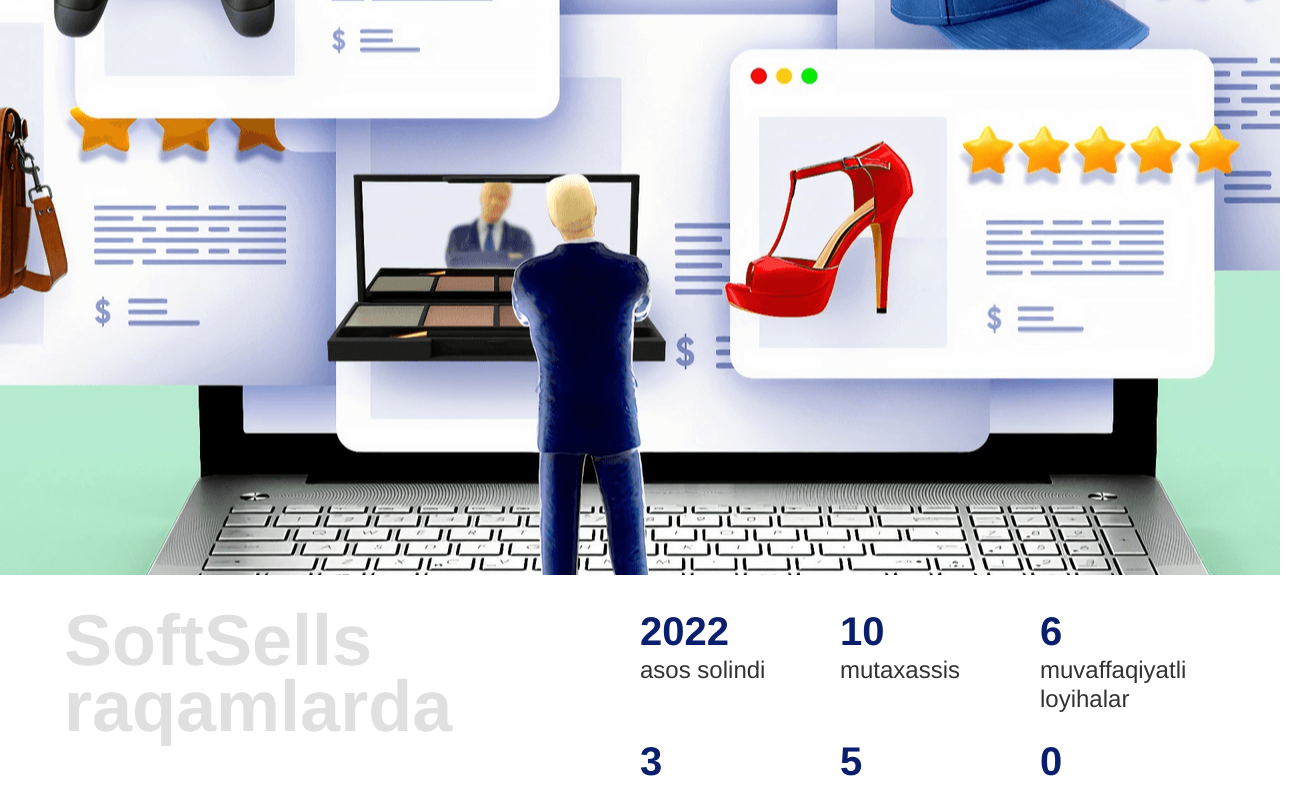
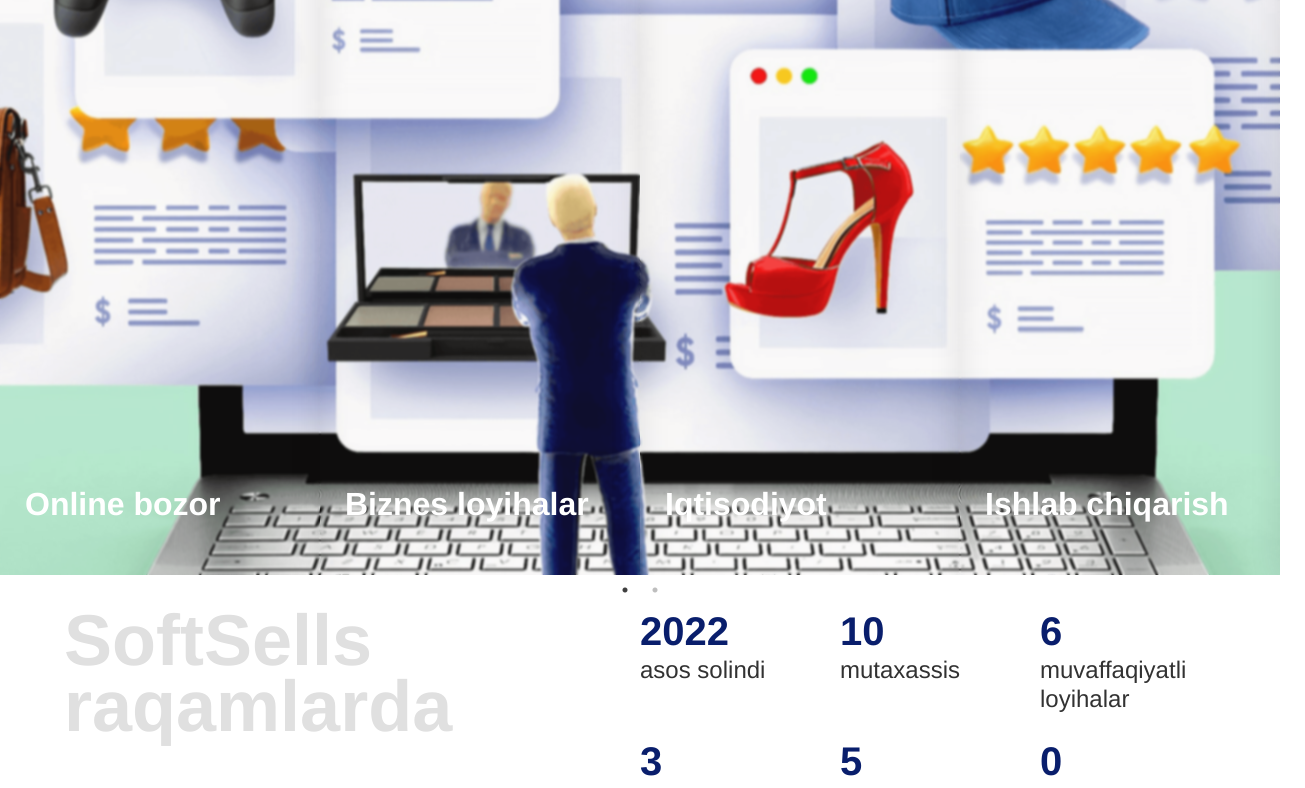
Before and after one commit to SoftSells-uz/SoftSells_client, a Next.js app: page / in a window 1280 px wide. Shown: the part 2013-2801 px from the top of the page, 1305 px wide, since content can reach past the window. Built offline with nearby package versions, Linux system fonts and the light colour scheme.

Commit message:
slider added

```diff
--- a/src/components/Industry.jsx
+++ b/src/components/Industry.jsx
@@ -1,6 +1,7 @@
 import { Box, styled } from "@mui/material";
-import React from "react";
+import React, { useEffect, useRef } from "react";
 import Slider from "react-slick";
+import Carouseltem from "./items/Carouseltem";
 
 const rowData = [
   {
@@ -45,12 +46,8 @@
   backgroundPosition: "center",
   backgroundRepeat: "no-repeat",
   height: "740px",
+  transition: ".5s ease-in-out",
 }));
-
-const Industry = () => {
-  const [currentImg, setCurrentImg] = React.useState(
-    "assets/online_market.png"
-  );
 
 let settings = {
   dots: true,
@@ -61,10 +58,19 @@
   initialSlide: 0,
   responsive: [
     {
+      breakpoint: 1200,
+      settings: {
+        slidesToShow: 4,
+        slidesToScroll: 1,
+        infinite: true,
+        dots: true,
+      },
+    },
+    {
       breakpoint: 1024,
       settings: {
         slidesToShow: 3,
-          slidesToScroll: 3,
+        slidesToScroll: 1,
         infinite: true,
         dots: true,
       },
@@ -73,22 +79,30 @@
       breakpoint: 600,
       settings: {
         slidesToShow: 2,
-          slidesToScroll: 2,
-          initialSlide: 2,
-        },
-      },
-      {
-        breakpoint: 480,
-        settings: {
-          slidesToShow: 1,
         slidesToScroll: 1,
+        initialSlide: 1,
+        infinite: true,
       },
     },
   ],
 };
+
+const Industry = () => {
+  const [currentImg, setCurrentImg] = React.useState(
+    "assets/online_market.png"
+  );
+
+  const changeBg = (img) => {
+    setCurrentImg(img);
+  };
+
   return (
     <MainWrapperWithBg bgImage={currentImg}>
-      <Slider {...settings}></Slider>
+      <Slider {...settings}>
+        {rowData?.map((data) => {
+          return <Carouseltem bgChanger={changeBg} key={data.link} {...data} />;
+        })}
+      </Slider>
     </MainWrapperWithBg>
   );
 };
--- a/src/components/Navbar.jsx
+++ b/src/components/Navbar.jsx
@@ -41,8 +41,7 @@
 const Navbar = () => {
   const [color, setColor] = React.useState("");
   const [open, setOpen] = React.useState(false);
-  const divRef = useRef(null);
-  const location = useRouter();
+
   const [state, setState] = React.useState(false);
 
   const toggleDrawer = (open) => (event) => {
--- a/src/components/items/Carouseltem.jsx
+++ b/src/components/items/Carouseltem.jsx
@@ -1,11 +1,123 @@
 import { Box, styled } from "@mui/material";
-import React from "react";
+import React, { useEffect, useRef } from "react";
+import ArrowForwardIcon from "@mui/icons-material/ArrowForward";
 
-const StyledCarouselItemWrapper = styled(Box)({});
+const StyledCarouselItemWrapper = styled(Box)({
+  width: "100%",
+  height: "740px",
+  background: "rgba(196, 178, 178, 0.07)",
+  boxShadow: "0 4px 30px rgba(0, 0, 0, 0.1)",
+  backdropFilter: "blur(0.9px)",
+  "-webkit-backdrop-filter": "blur(0.9px)",
+  position: "relative",
+  borderRight: "1px solid rgba(196, 178, 178, 0.66)",
+  borderLeft: "1px solid rgba(196, 178, 178, 0.66)",
+  zIndex: 999,
+  "&:first-child": {
+    borderLeft: "none",
+  },
+  "&:last-child": {
+    borderRight: "none",
+  },
+  overflow: "hidden",
+  transition: ".5s ease-in-out",
+  display: "flex",
+  flexDirection: "column",
+  justifyContent: "flex-end",
+  padding: "0 25px",
+  "&:hover": {
+    background: "rgba(196, 178, 178, 0.18)",
+    boxShadow: "0 4px 30px rgba(0, 0, 0, 0.1)",
+    backdropFilter: "blur(2.1px)",
+    "-webkit-backdrop-filter": "blur(2.1px)",
+    borderRight: "1px solid rgba(196, 178, 178, 0.66)",
+    borderLeft: "1px solid rgba(196, 178, 178, 0.66)",
+    zIndex: 999,
+    "&:first-child": {
+      borderLeft: "none",
+    },
+    "&:last-child": {
+      borderRight: "none",
+    },
+  },
+  "&:hover .text-wrapper": {
+    bottom: "100px",
+  },
+  "&:hover p": {
+    visibility: "visible",
+    opacity: 1,
+  },
+  "&:hover a": {
+    visibility: "visible",
+    opacity: 1,
+  },
+});
+
+const TextWrapperDiv = styled(Box)({
+  height: "100px",
+  width: "100%",
+  background: "transparent",
+  color: "#fff",
+  position: "absolute",
+  bottom: "0",
+  transition: ".5s ease-in",
+});
+
+const StyledH1Slider = styled("h1")({
+  fontSize: "32px",
+  fontWeight: 900,
+  lineHeight: 1.2,
+  margin: "10px 0",
+});
+
+const StyledParagraphSlider = styled("p")({
+  fontSize: "20px",
+  lineHeight: "25px",
+  visibility: "hidden",
+  opacity: 0,
+});
+
+const StyledLink = styled("a")({
+  fontSize: "20px",
+  fontWeight: 700,
+  visibility: "hidden",
+  opacity: 0,
+  marginTop: "10px",
+  textDecoration: "none",
+  color: "#d1f",
+});
 
 const Carouseltem = (props) => {
-  const { title, description, link } = props;
-  return <div>Carouseltem</div>;
+  const { title, description, link, img, bgChanger } = props;
+  const divRef = useRef(null);
+
+  useEffect(() => {
+    divRef.current.addEventListener("mouseover", () => {
+      bgChanger(img);
+      console.log("mouse is over", link);
+    });
+  }, []);
+  return (
+    <StyledCarouselItemWrapper ref={divRef}>
+      <TextWrapperDiv className="text-wrapper">
+        <StyledH1Slider>{title}</StyledH1Slider>
+        <StyledParagraphSlider>{description}</StyledParagraphSlider>
+        <Box
+          sx={{
+            display: "flex",
+            justifyContent: "flex-start",
+            alignItems: "center",
+            color: "#d1f",
+          }}
+        >
+          <StyledLink href={link}>Batafsil</StyledLink>
+          <ArrowForwardIcon
+            sx={{ fontSize: "25px", marginTop: "7px", marginLeft: "10px" }}
+          />
+        </Box>
+      </TextWrapperDiv>
+    </StyledCarouselItemWrapper>
+  );
 };
 
 export default Carouseltem;
```
Lines whose indentation alone changed are shown as unchanged.
